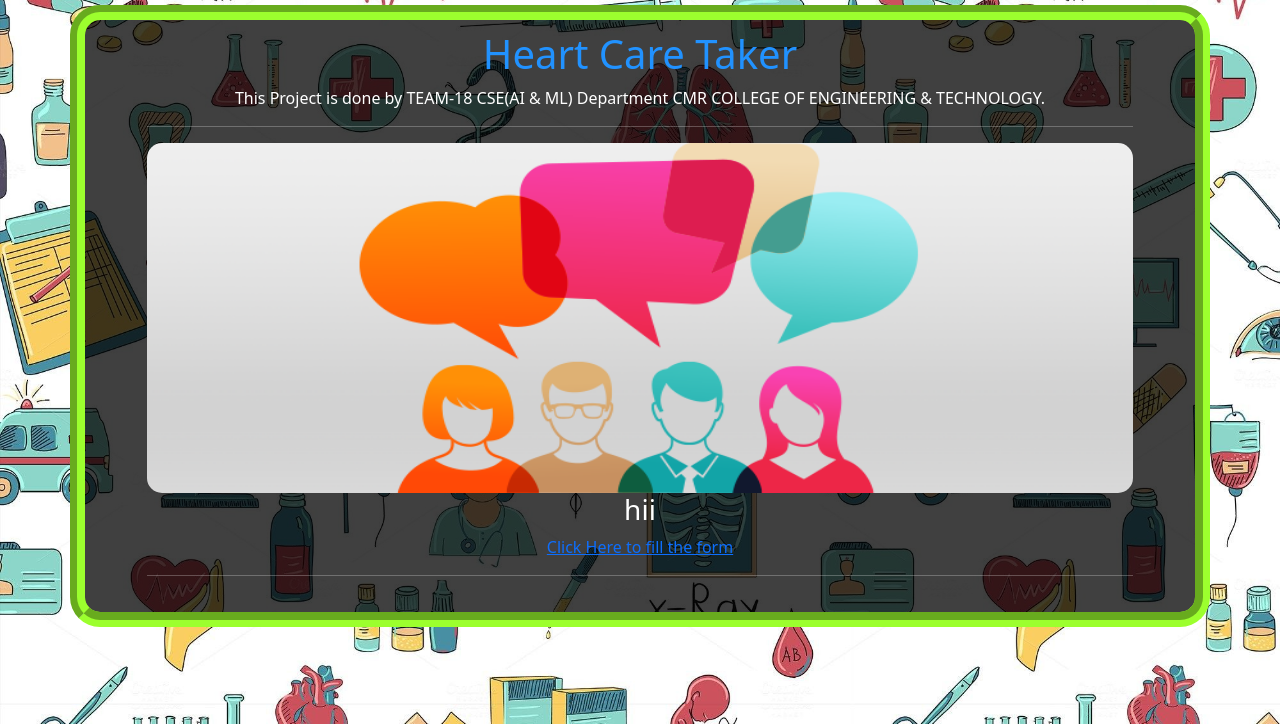
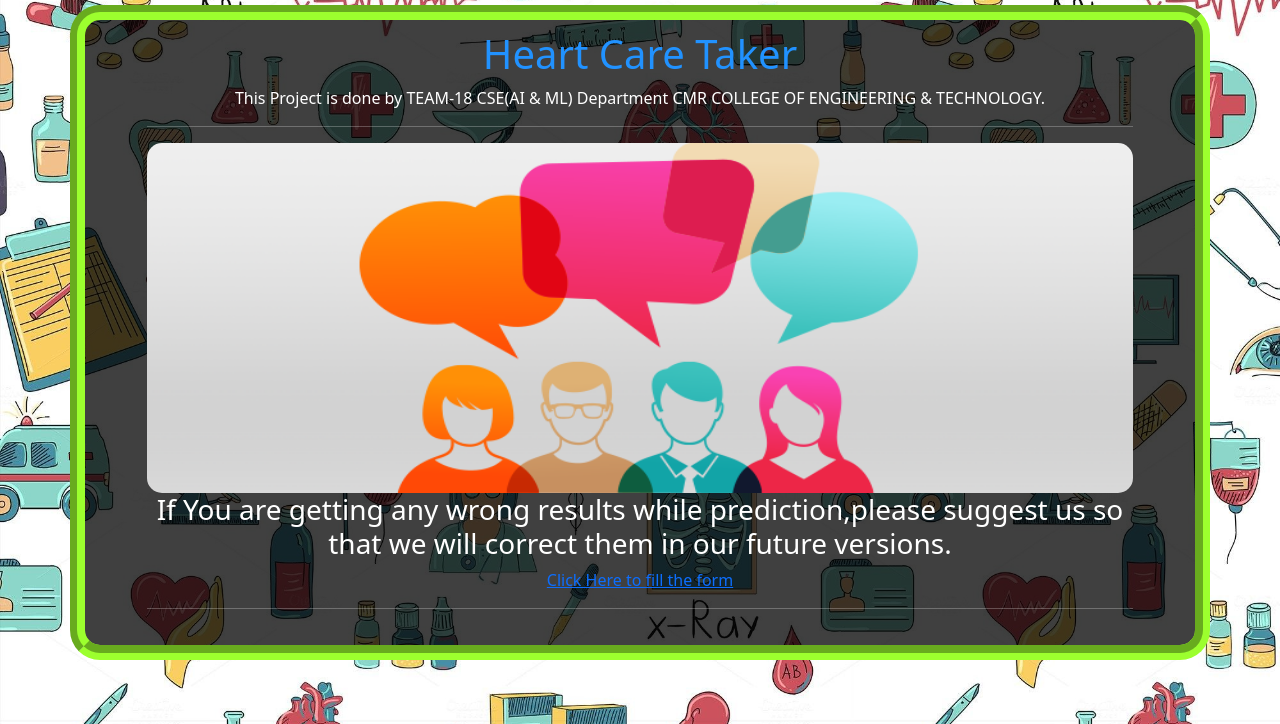
Before and after one commit to surya3652/Heart-care-Taker, a Flask app: page /googleform in a window 1280 px wide. Shown: the part 76-800 px from the top of the page. Run offline with Flask 2, Linux system fonts and the light colour scheme; parts of the project's set-up code (start-up, migrations or seed data) failed here and were passed over.

Commit message:
Update googleform.html

```diff
--- a/templates/googleform.html
+++ b/templates/googleform.html
@@ -59,7 +59,7 @@
         </div>
         <div class="col col-lg-12 col-sm-12 col-md-12">
             <img style="width:100%;border-radius:15px;height:350px;" src="static\suggest-1.png"></img>
-            <h3>hii</h3>
+            <h3>If You are getting any wrong results while prediction,please suggest us so that we will correct them in our future versions.</h3>
             <a href="www.google.com">Click Here to fill the form</a>
         <hr>
         </div>
```
